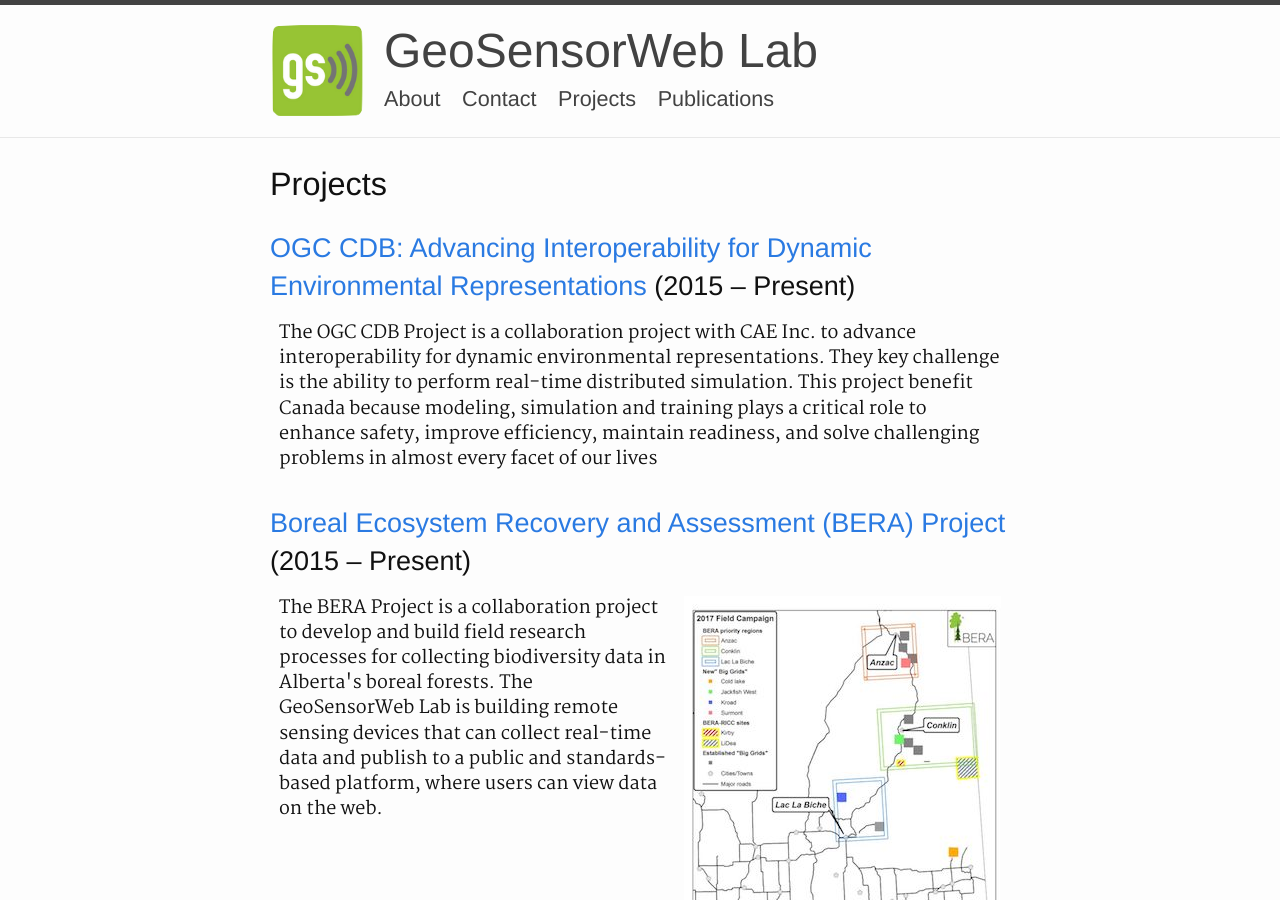
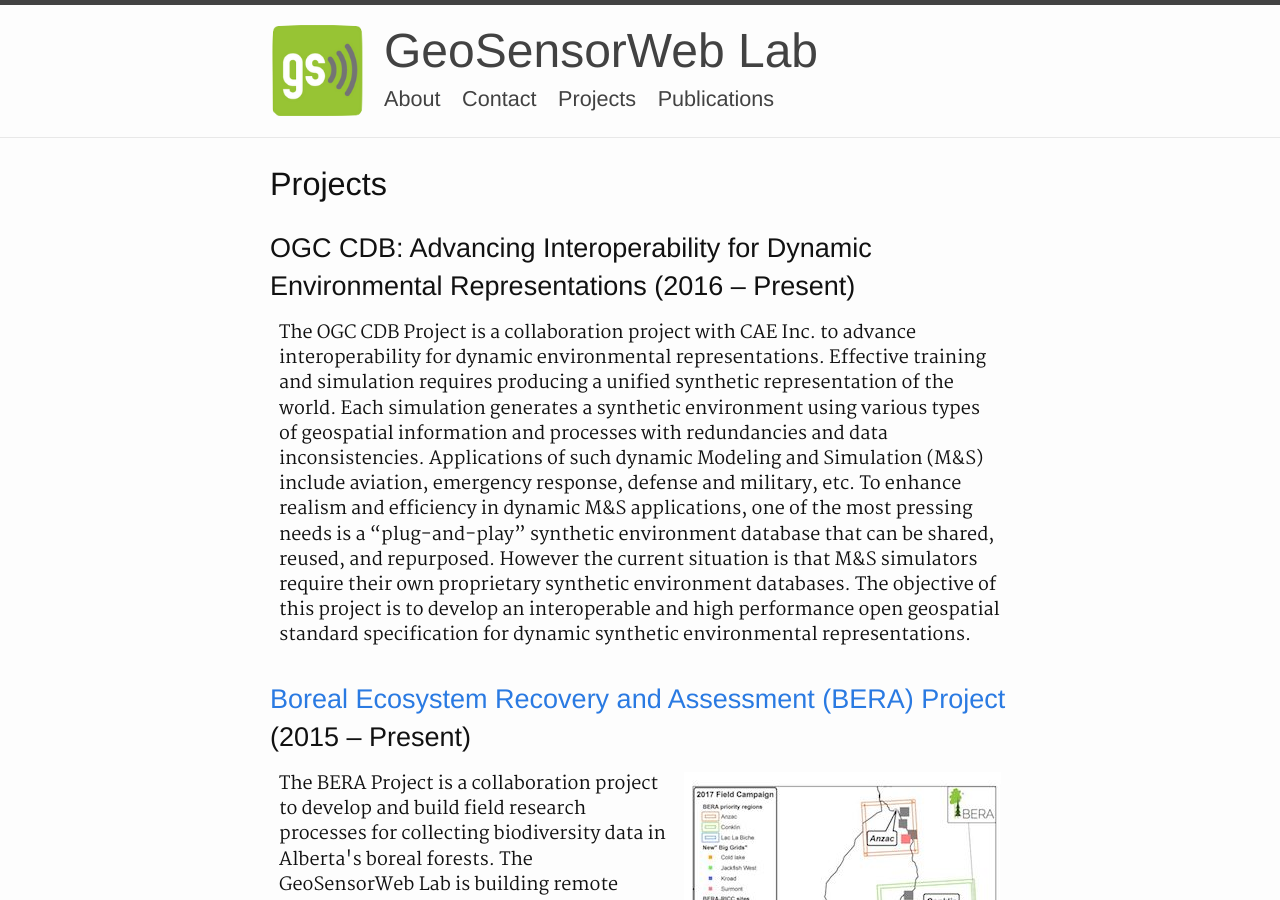
Before and after one commit to GeoSensorWebLab/geosensorweblab.github.io, a Jekyll site: the page built from projects.md, in a window 1280 px wide and 900 px high. Built offline with Jekyll 4.4.1, drawn with Linux system fonts in a browser that asks for light colours.

Commit message:
Update projects.md

```diff
--- a/projects.md
+++ b/projects.md
@@ -4,12 +4,12 @@ title: Projects
 permalink: /projects/
 ---
 
-## <a href="http://www.bera-project.org"> OGC CDB: Advancing Interoperability for Dynamic Environmental Representations</a> (2015 – Present)
+## OGC CDB: Advancing Interoperability for Dynamic Environmental Representations (2016 – Present)
 
 <div class="flex">
 <div>
     <p>
-        The OGC CDB Project is a collaboration project with CAE Inc. to advance interoperability for dynamic environmental representations. They key challenge is the ability to perform real-time distributed simulation. This project benefit Canada because modeling, simulation and training plays a critical role to enhance safety, improve efficiency, maintain readiness, and solve challenging problems in almost every facet of our lives
+        The OGC CDB Project is a collaboration project with CAE Inc. to advance interoperability for dynamic environmental representations. Effective training and simulation requires producing a unified synthetic representation of the world. Each simulation generates a synthetic environment using various types of geospatial information and processes with redundancies and data inconsistencies. Applications of such dynamic Modeling and Simulation (M&S) include aviation, emergency response, defense and military, etc. To enhance realism and efficiency in dynamic M&S applications, one of the most pressing needs is a “plug-and-play” synthetic environment database that can be shared, reused, and repurposed. However the current situation is that M&S simulators require their own proprietary synthetic environment databases. The objective of this project is to develop an interoperable and high performance open geospatial standard specification for dynamic synthetic environmental representations.
     </p>
 </div>
 </div>
```
